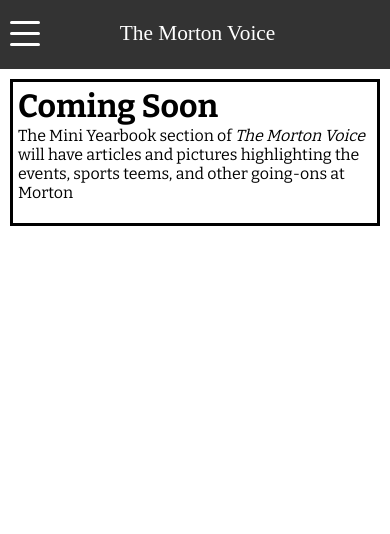
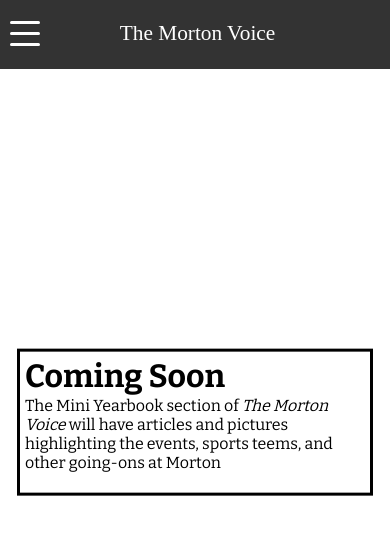
Before and after one commit to mortonvoice/mortonvoice, a plain HTML site: page yearbook.html in a window 390 px wide. Drawn offline with nearby package versions, Linux system fonts and the light colour scheme; a script that the page names is missing; a web font is replaced by a local one.

Commit message:
Update style.css

```diff
--- a/style/style.css
+++ b/style/style.css
@@ -5,7 +5,6 @@
   src: url("https://fonts.gstatic.com/s/cinzeldecorative/v14/daaCSScvJGqLYhG8nNt8KPPswUAPni7TTMw.woff2") format('woff2');
   unicode-range: U+0000-00FF, U+0131, U+0152-0153, U+02BB-02BC, U+02C6, U+02DA, U+02DC, U+0304, U+0308, U+0329, U+2000-206F, U+2074, U+20AC, U+2122, U+2191, U+2193, U+2212, U+2215, U+FEFF, U+FFFD;
 }
-
 html{
     overflow-x: hidden;
     scrollbar-width: 0px;
@@ -74,15 +73,17 @@ iframe.hidden{
     grid-template-columns: 20% 60% 20%;
     padding: 10px;
 }
-.column{
-    display: flex;
-    flex-direction: column;
-    gap: 10px;
-}
 .article{
     position: relative;
     border: solid 3px black;
     padding: 5px;
+}
+.article.soon{
+    position: absolute;
+    top: 50%;
+    left: 50%;
+    width: 33%;
+    transform: translate(-50%, -50%);
 }
 .article.link{
     height: 200px;
@@ -156,6 +157,8 @@ iframe.hidden{
     }
     .margin-grid{
         grid-template-columns: 0% 100% 0%;
-padding: 5px;
+    }
+    .article.soon{
+        width: calc(100% - 50px);
     }
 }
```
